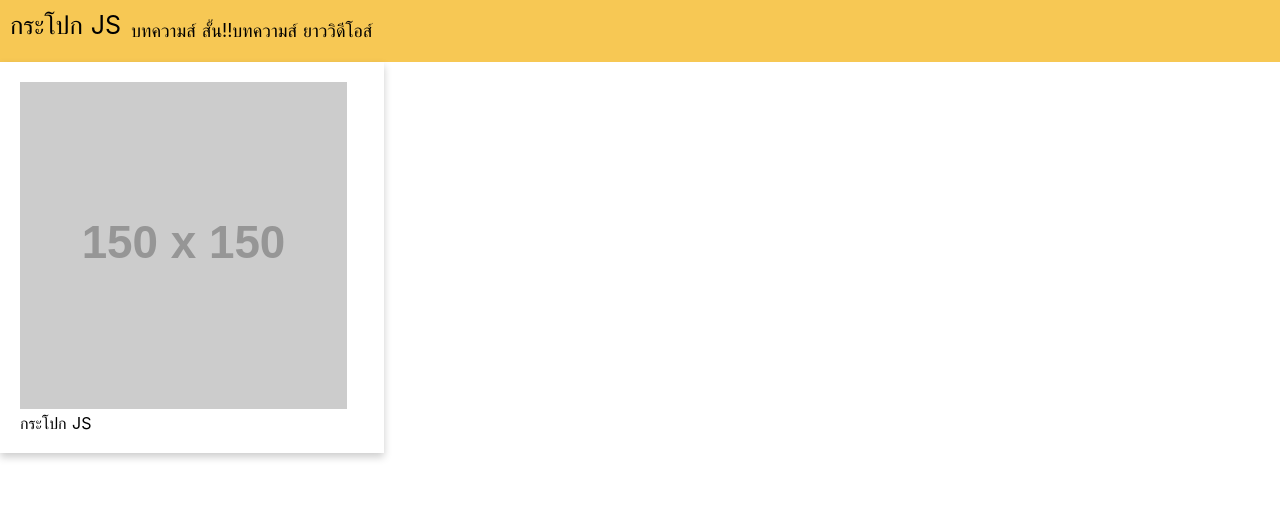
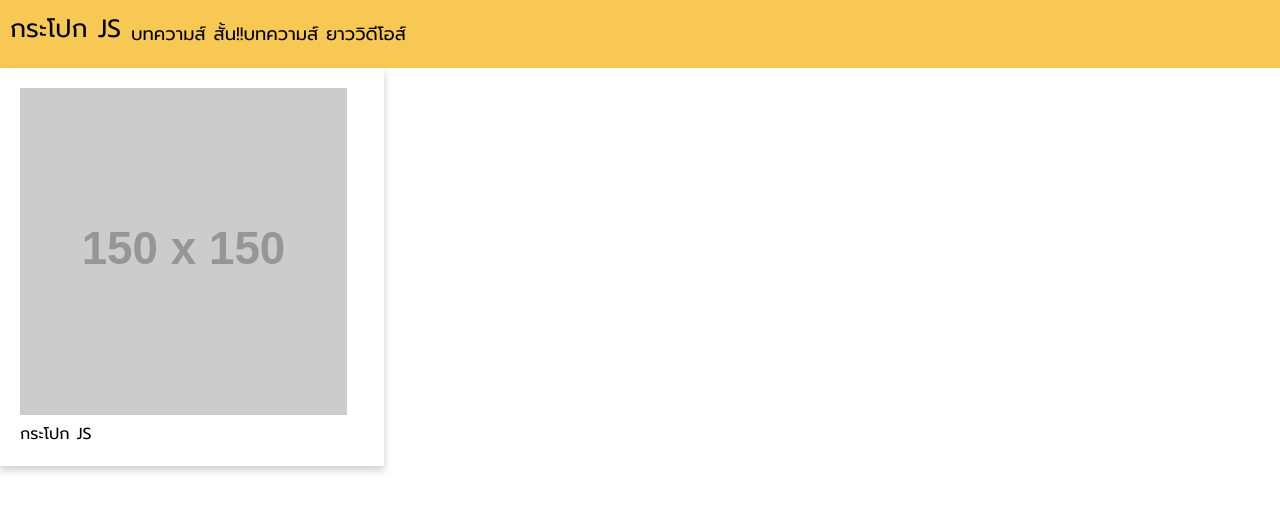
Before and after one commit to JavascriptTH/Web-blog, a Nuxt app: page / in a window 1280 px wide. Shown: the top 512 px of the page. Built offline with nearby package versions, Linux system fonts and the light colour scheme.

Commit message:
Add 'propmt' font

```diff
--- a/pages/index.vue
+++ b/pages/index.vue
@@ -17,13 +17,17 @@ export default {
 </script>
 
 <style>
+@import url('https://fonts.googleapis.com/css?family=Prompt');
+
+html {
+  font-family: 'Prompt', sans-serif;
+}
+
 .container {
   display: flex;
 }
 
 .title {
-  font-family: 'Quicksand', 'Source Sans Pro', -apple-system, BlinkMacSystemFont,
-    'Segoe UI', Roboto, 'Helvetica Neue', Arial, sans-serif;
   display: block;
   font-weight: 300;
   font-size: 100px;
```
